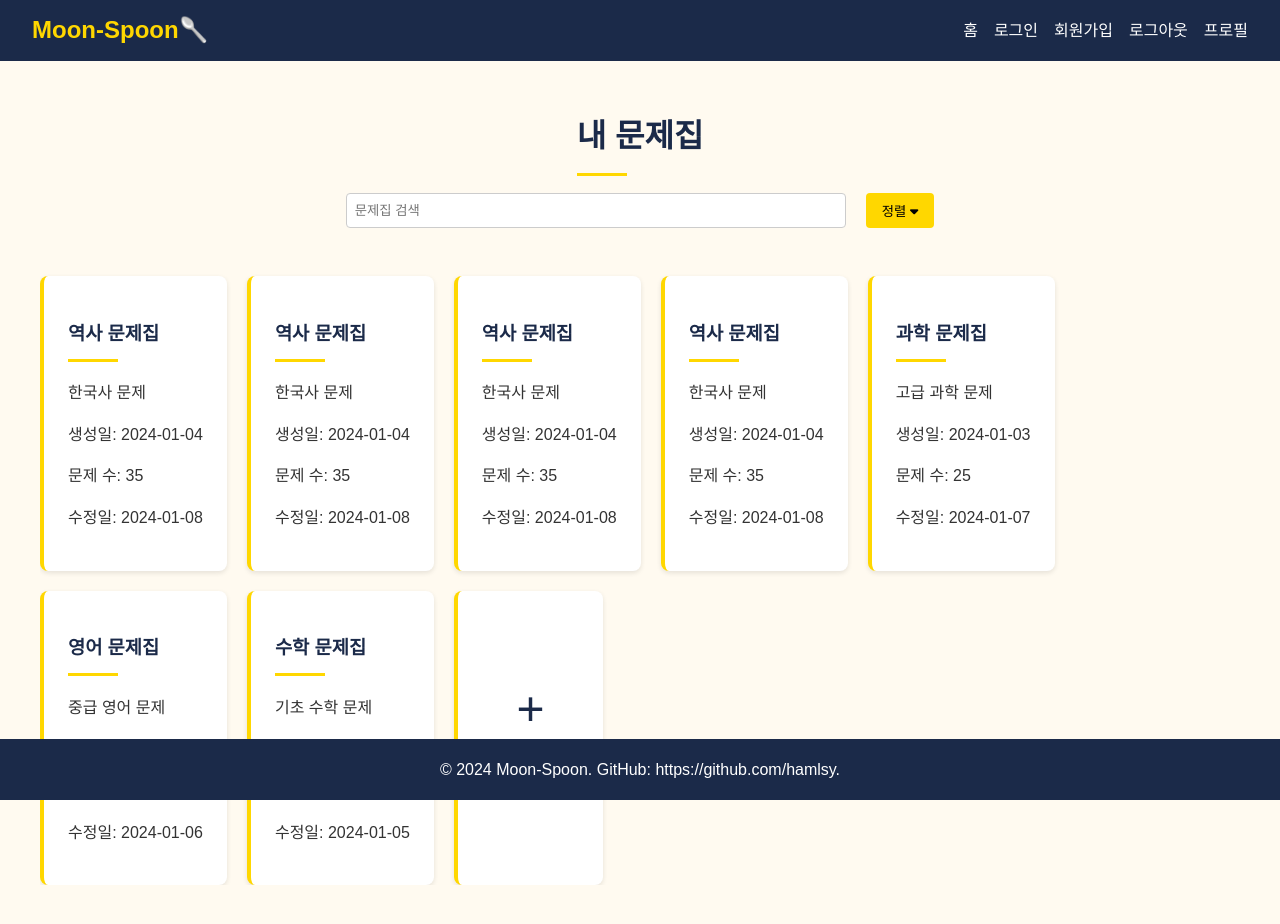
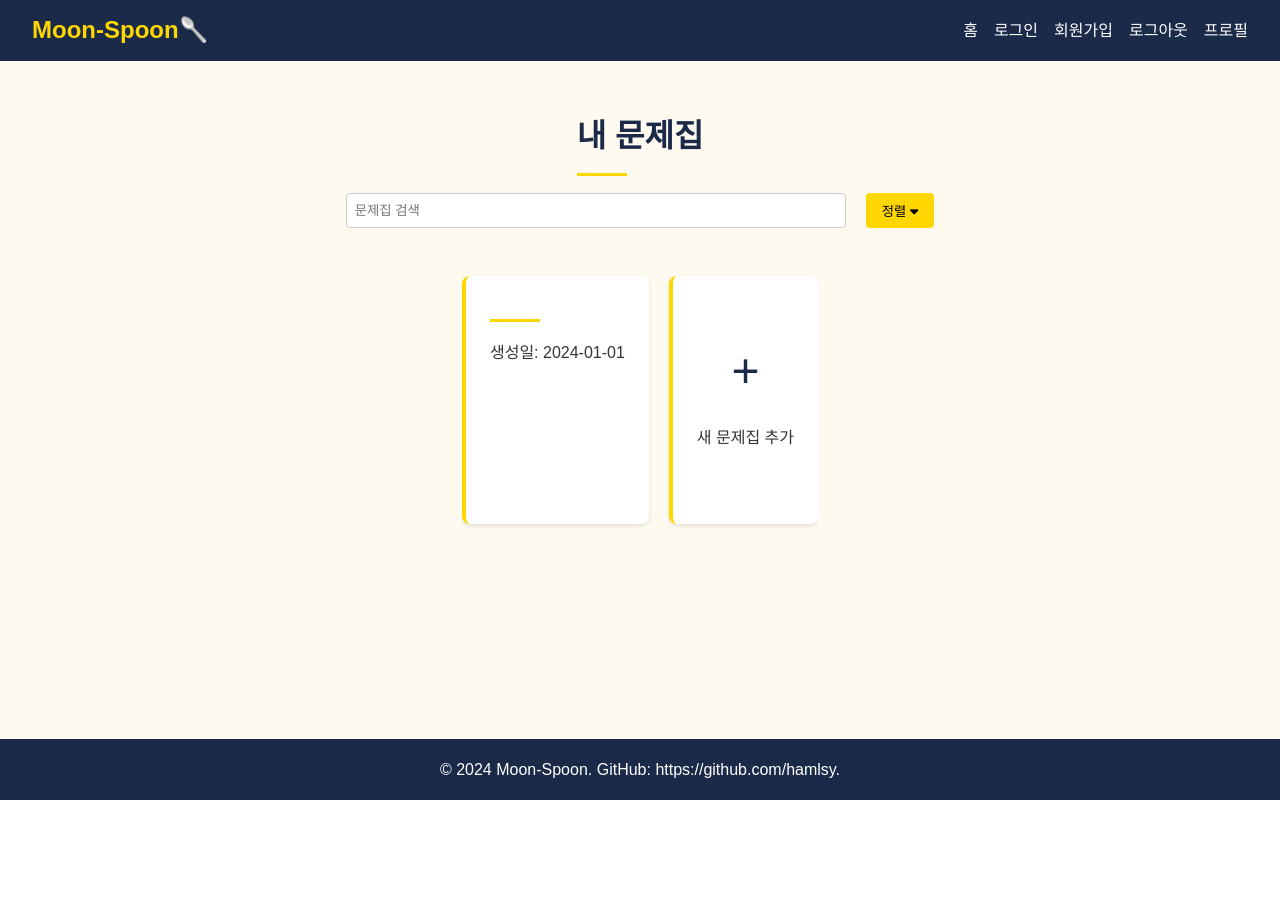
Before and after one commit to hamlsy/Moon-Spoon, a Vue app in the folder vue-cli/: page /myWorkbook in a window 1280 px wide. Shown: the top 924 px of the page. After the commit the page ends 800 px from the top, so only its background shows below. Built offline with nearby package versions, Linux system fonts and the light colour scheme.

Commit message:
feat: 문제집 전체조회 response id, 문제수 추가 (#35)

```diff
--- a/vue-cli/src/components/MyWorkbook.vue
+++ b/vue-cli/src/components/MyWorkbook.vue
@@ -33,11 +33,11 @@
           <button class="delete-btn" @click="confirmDelete(workbook.id)">
             <i class="fas fa-trash"></i>
           </button>
-          <h3>{{ workbook.name }}</h3>
-          <p>{{ workbook.description }}</p>
-          <p>생성일: {{ workbook.createdAt }}</p>
-          <p>문제 수: {{ workbook.problemCount }}</p>
-          <p>수정일: {{ workbook.updatedAt }}</p>
+          <h3>{{ workbook.title }}</h3>
+          <p>{{ workbook.content }}</p>
+          <p>생성일: {{ workbook.createDate }}</p>
+<!--          <p>문제 수: {{ workbook.problemCount }}</p>-->
+<!--          <p>수정일: {{ workbook.updateDate }}</p>-->
         </div>
 
         <div class="workbook-card add-workbook" @click="showAddWorkbookPopup">
@@ -79,6 +79,8 @@
 </template>
 
 <script>
+import axios from "axios";
+
 export default {
   name: 'MyWorkbooksPage',
   data() {
@@ -91,10 +93,25 @@ export default {
       searchQuery: '',
       filteredWorkbooks: [],
       showSortDropdown: false,
-      sortOrder: 'newest'
+      sortOrder: 'newest',
+      token: localStorage.getItem('token')
     }
   },
   methods: {
+    getWorkbook(){
+      const headers = {
+        'Authorization': this.token
+      }
+      axios.get("/workbook/all", {headers})
+          .then((res) => {
+            this.workbooks = res.data;
+            console.log("workbook loaded", res);
+          }).catch((error) => {
+            alert(error.response.data.message);
+            this.$router.push("/mainPage");
+            console.log("ERROR", error);
+      })
+    },
     navigateTo(page) {
       console.log('Navigating to:', page);
     },
@@ -105,20 +122,20 @@ export default {
       const newId = this.workbooks.length > 0 ? Math.max(...this.workbooks.map(w => w.id)) + 1 : 1;
       const newWorkbook = {
         id: newId,
-        name: this.newWorkbook.name,
-        description: this.newWorkbook.description,
-        createdAt: new Date().toISOString().split('T')[0],
-        problemCount: 0,
-        updatedAt: new Date().toISOString().split('T')[0]
+        title: this.newWorkbook.title,
+        content: this.newWorkbook.content,
+        createDate: new Date().toISOString().split('T')[0],
+        // problemCount: 0,
+        // updateDate: new Date().toISOString().split('T')[0]
       };
       this.workbooks.push(newWorkbook);
       this.showAddPopup = false;
-      this.newWorkbook = { name: '', description: '' };
+      this.newWorkbook = { title: '', content: '' };
       this.filterWorkbooks();
     },
     cancelAddWorkbook() {
       this.showAddPopup = false;
-      this.newWorkbook = { name: '', description: '' };
+      this.newWorkbook = { title: '', content: '' };
     },
     confirmDelete(workbookId) {
       this.workbookToDelete = workbookId;
@@ -161,13 +178,7 @@ export default {
   },
   mounted() {
     this.workbooks = [
-      { id: 1, name: "수학 문제집", description: "기초 수학 문제", createdAt: "2024-01-01", problemCount: 20, updatedAt: "2024-01-05" },
-      { id: 2, name: "영어 문제집", description: "중급 영어 문제", createdAt: "2024-01-02", problemCount: 30, updatedAt: "2024-01-06" },
-      { id: 3, name: "과학 문제집", description: "고급 과학 문제", createdAt: "2024-01-03", problemCount: 25, updatedAt: "2024-01-07" },
-      { id: 4, name: "역사 문제집", description: "한국사 문제", createdAt: "2024-01-04", problemCount: 35, updatedAt: "2024-01-08" },
-      { id: 4, name: "역사 문제집", description: "한국사 문제", createdAt: "2024-01-04", problemCount: 35, updatedAt: "2024-01-08" },
-      { id: 4, name: "역사 문제집", description: "한국사 문제", createdAt: "2024-01-04", problemCount: 35, updatedAt: "2024-01-08" },
-      { id: 4, name: "역사 문제집", description: "한국사 문제", createdAt: "2024-01-04", problemCount: 35, updatedAt: "2024-01-08" },
+      { id: 1, name: "수학 문제집", description: "기초 수학 문제", createDate: "2024-01-01", problemCount: 20, updatedAt: "2024-01-05" },
 
     ];
     this.filterWorkbooks();
```
Also changed, not shown: 1 other file (tests, documents, lock files or other folders).
